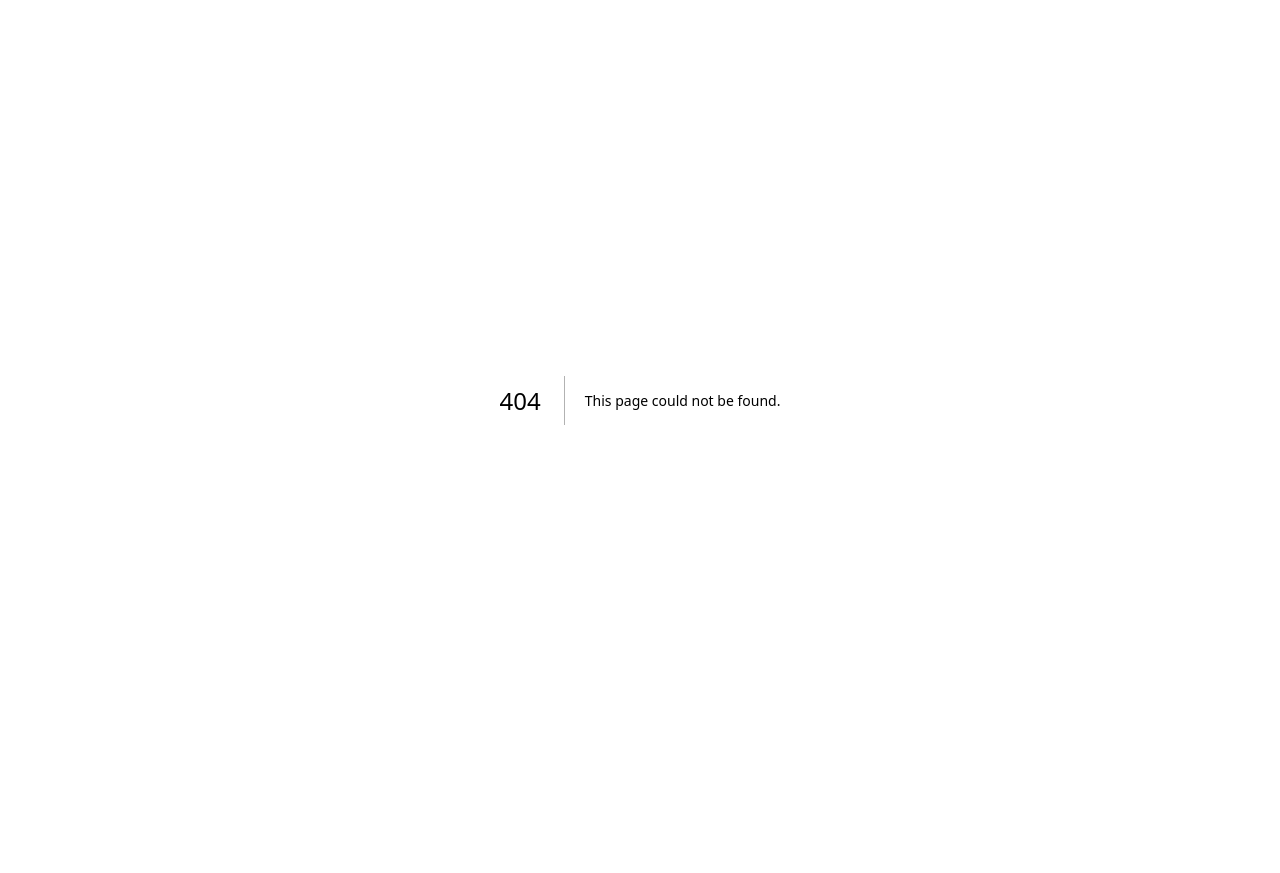
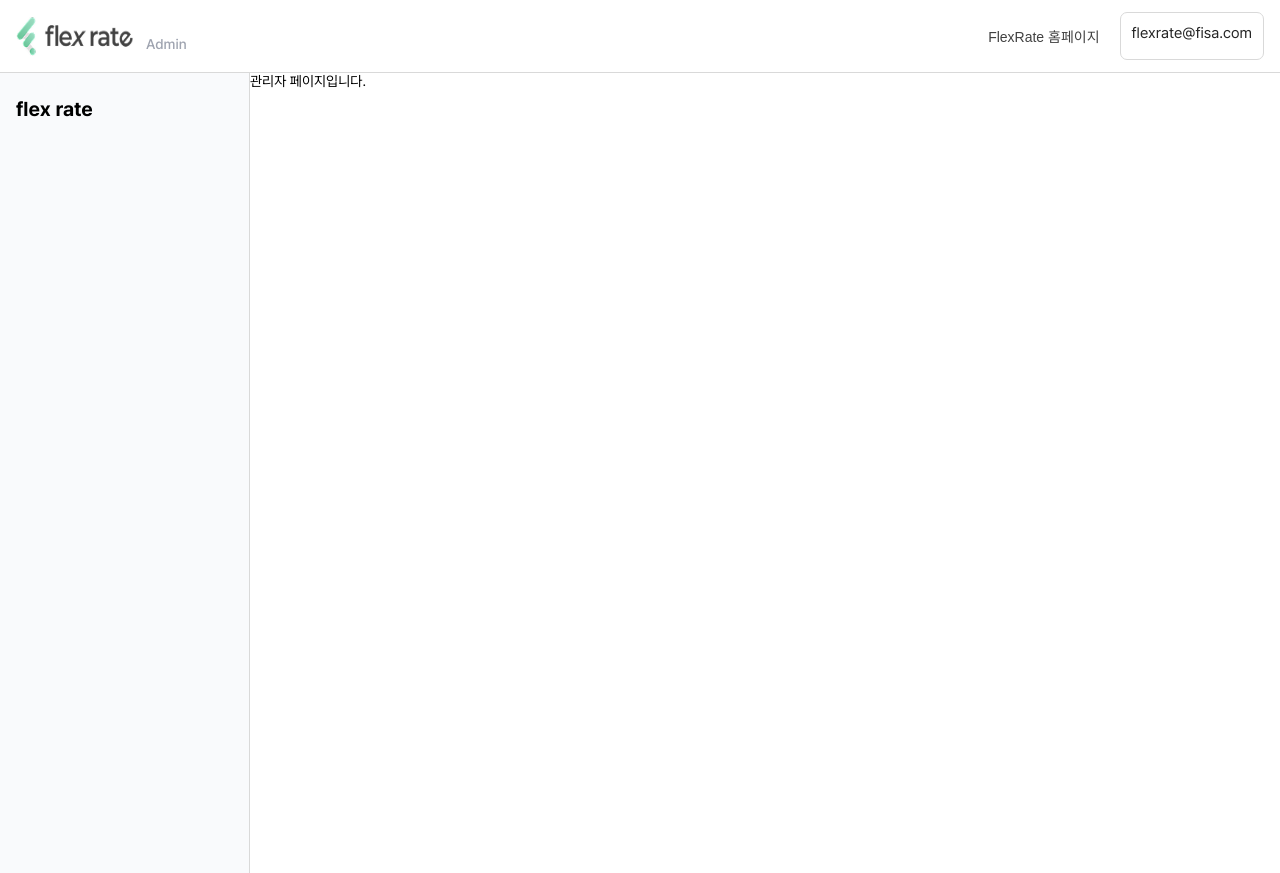
Before and after one commit to mjgwon24/flexrate-front, a Next.js app: page /admin in a window 1280 px wide. Before the commit this address had no page. Before the commit the page ends 800 px from the top, so only its background shows below. Built offline with nearby package versions, Linux system fonts and the light colour scheme.

Commit message:
feat: admin 페이지 레이아웃 작업

```diff
--- /dev/null
+++ b/src/app/admin/layout.tsx
@@ -0,0 +1,7 @@
+'use client';
+
+import AdminLayout from '@/components/admin/AdminLayout/AdminLayout';
+
+export default function Layout({ children }: { children: React.ReactNode }) {
+  return <AdminLayout>{children}</AdminLayout>;
+}
--- /dev/null
+++ b/src/app/admin/page.tsx
@@ -0,0 +1,7 @@
+'use client';
+
+const Admin = () => {
+  return <div>관리자 페이지입니다.</div>;
+};
+
+export default Admin;
--- /dev/null
+++ b/src/components/admin/AdminLayout/AdminLayout.style.ts
@@ -0,0 +1,12 @@
+'use client';
+import styled from '@emotion/styled';
+
+export const AdminWrapper = styled.div`
+  height: 100vh;
+  display: flex;
+  flex-direction: column;
+`;
+
+export const AdminBody = styled.div`
+  display: flex;
+`;
--- /dev/null
+++ b/src/components/admin/AdminLayout/AdminLayout.tsx
@@ -0,0 +1,19 @@
+'use client';
+
+import Header from '@/components/admin/Header/Header';
+import { AdminBody, AdminWrapper } from './AdminLayout.style';
+import Sidebar from '../Sidebar/Sidebar';
+
+const AdminLayout = ({ children }: { children: React.ReactNode }) => {
+  return (
+    <AdminWrapper>
+      <Header />
+      <AdminBody>
+        <Sidebar />
+        {children}
+      </AdminBody>
+    </AdminWrapper>
+  );
+};
+
+export default AdminLayout;
--- /dev/null
+++ b/src/components/admin/Header/Header.style.ts
@@ -0,0 +1,59 @@
+'use client';
+
+import styled from '@emotion/styled';
+
+export const HeaderWrapper = styled.div`
+  display: flex;
+  justify-content: space-between;
+  border-bottom: 1px solid #d9d9d9;
+`;
+
+export const LogoContainer = styled.div`
+  margin-left: 16px;
+  padding: 16px 0px 16px 0px;
+  display: flex;
+  gap: 10px;
+  height: fit-content;
+  align-items: end;
+`;
+
+export const LogoSmallText = styled.div`
+  color: #9fa4b0;
+  font-size: 14px;
+  font-style: normal;
+  font-weight: 500;
+  line-height: normal;
+  margin-bottom: 4px;
+`;
+
+export const HeaderRightContainer = styled.div`
+  display: flex;
+  gap: 20px;
+  align-items: center;
+  margin-right: 16px;
+`;
+
+export const HomePageButton = styled.button`
+  border: none;
+  background-color: transparent;
+
+  color: #414141;
+  font-size: 14px;
+  font-style: normal;
+  font-weight: 500;
+  line-height: normal;
+`;
+
+export const EmailBox = styled.div`
+  width: fit-content;
+  height: 48px;
+  padding: 11px;
+  border-radius: 7px;
+  border: 1px solid #d9d9d9;
+
+  color: #262626;
+  font-size: 15px;
+  font-style: normal;
+  font-weight: 400;
+  line-height: normal;
+`;
--- /dev/null
+++ b/src/components/admin/Header/Header.tsx
@@ -0,0 +1,29 @@
+'use client';
+
+import Image from 'next/image';
+import {
+  EmailBox,
+  HeaderRightContainer,
+  HeaderWrapper,
+  HomePageButton,
+  LogoContainer,
+  LogoSmallText,
+} from './Header.style';
+import Logo from '@/assets/img/logo(green).png';
+
+const Header = () => {
+  return (
+    <HeaderWrapper>
+      <LogoContainer>
+        <Image src={Logo} alt="FlexRate Logo" width={120} height={40} />
+        <LogoSmallText>Admin</LogoSmallText>
+      </LogoContainer>
+      <HeaderRightContainer>
+        <HomePageButton>FlexRate 홈페이지</HomePageButton>
+        <EmailBox>flexrate@fisa.com</EmailBox>
+      </HeaderRightContainer>
+    </HeaderWrapper>
+  );
+};
+
+export default Header;
--- /dev/null
+++ b/src/components/admin/Sidebar/Sidebar.style.ts
@@ -0,0 +1,54 @@
+'use client';
+
+import styled from '@emotion/styled';
+import Link from 'next/link';
+
+export const SidebarWrapper = styled.aside`
+  width: 250px;
+  height: 100vh;
+  background-color: #f9fafc;
+  padding: 24px 16px;
+  border-right: 1px solid #d9d9d9;
+  display: flex;
+  flex-direction: column;
+`;
+
+export const Logo = styled.div`
+  font-weight: 700;
+  font-size: 20px;
+  margin-bottom: 24px;
+  span {
+    font-weight: 400;
+    font-size: 14px;
+    color: #9fa4b0;
+    margin-left: 4px;
+  }
+`;
+
+export const Welcome = styled.div`
+  font-size: 14px;
+  color: #414141;
+  margin-bottom: 32px;
+`;
+
+export const NavSection = styled.div`
+  margin-bottom: 24px;
+`;
+
+export const SectionTitle = styled.div`
+  font-size: 12px;
+  color: #999;
+  margin-bottom: 8px;
+`;
+
+export const NavLink = styled(Link)`
+  display: block;
+  padding: 8px 0;
+  color: #222;
+  font-size: 14px;
+  font-weight: 500;
+
+  &:hover {
+    color: #008eff;
+  }
+`;
--- /dev/null
+++ b/src/components/admin/Sidebar/Sidebar.tsx
@@ -0,0 +1,13 @@
+'use client';
+
+import { Logo, SidebarWrapper } from './Sidebar.style';
+
+const Sidebar = () => {
+  return (
+    <SidebarWrapper>
+      <Logo>flex rate</Logo>
+    </SidebarWrapper>
+  );
+};
+
+export default Sidebar;
```
Also changed, not shown: src/assets/img/logo(green).png (added).
